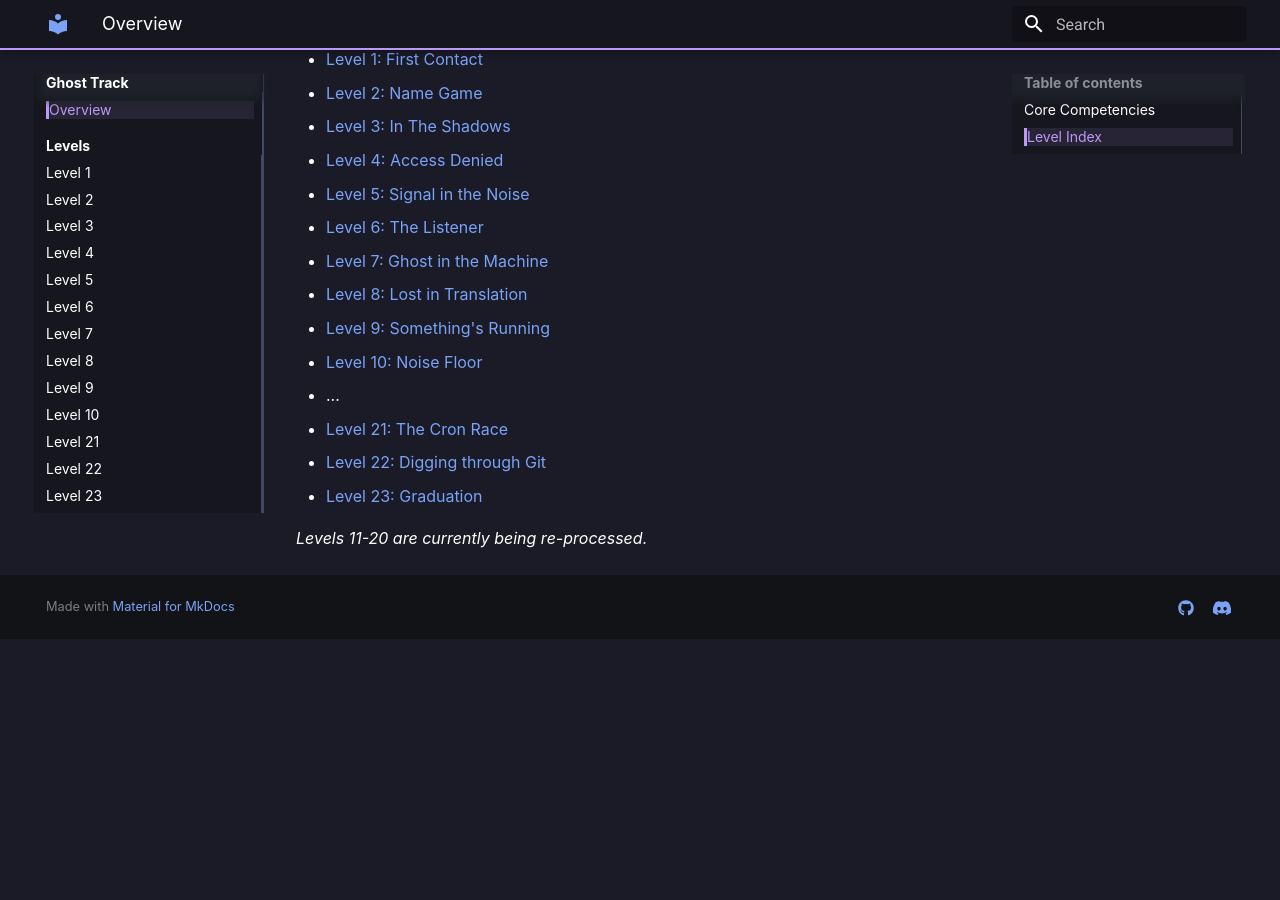
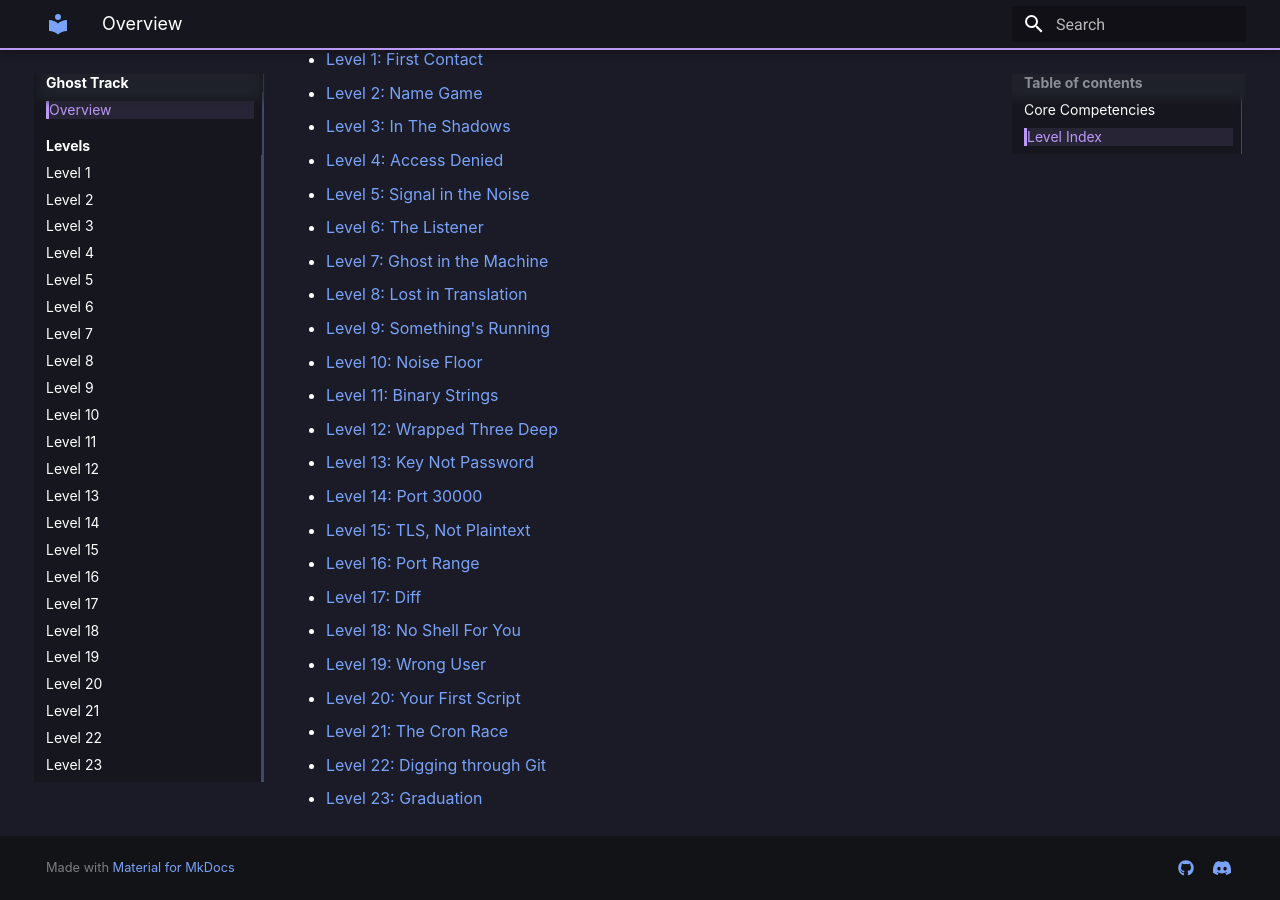
Before and after one commit to 0xm1sk/breachlab-docs, an MkDocs documentation site: the page built from docs/ghost/index.md, in a window 1280 px wide and 900 px high, scrolled down 978 px. Built offline with MkDocs 1.6.1 and Material for MkDocs 9.7.7, drawn with Linux system fonts in a browser that asks for light colours; before the commit the page ends 1617 px from its top, so only the background shows below that.

Commit message:
Update: added missing levels and indexs and phantom comming soon

```diff
--- a/docs/ghost/index.md
+++ b/docs/ghost/index.md
@@ -42,9 +42,16 @@ Using version control history to uncover leaked secrets in dirty repositories.
 - [Level 8: Lost in Translation](./lvl8.md)
 - [Level 9: Something's Running](./lvl9.md)
 - [Level 10: Noise Floor](./lvl10.md)
-- ...
+- [Level 11: Binary Strings](./lvl11.md)
+- [Level 12: Wrapped Three Deep](./lvl12.md)
+- [Level 13: Key Not Password](./lvl13.md)
+- [Level 14: Port 30000](./lvl14.md)
+- [Level 15: TLS, Not Plaintext](./lvl15.md)
+- [Level 16: Port Range](./lvl16.md)
+- [Level 17: Diff](./lvl17.md)
+- [Level 18: No Shell For You](./lvl18.md)
+- [Level 19: Wrong User](./lvl19.md)
+- [Level 20: Your First Script](./lvl20.md)
 - [Level 21: The Cron Race](./lvl21.md)
 - [Level 22: Digging through Git](./lvl22.md)
 - [Level 23: Graduation](./lvl23.md)
-
-*Levels 11-20 are currently being re-processed.*
--- a/mkdocs.yml
+++ b/mkdocs.yml
@@ -45,6 +45,16 @@ nav:
       - Level 8: ghost/lvl8.md
       - Level 9: ghost/lvl9.md
       - Level 10: ghost/lvl10.md
+      - Level 11: ghost/lvl11.md
+      - Level 12: ghost/lvl12.md
+      - Level 13: ghost/lvl13.md
+      - Level 14: ghost/lvl14.md
+      - Level 15: ghost/lvl15.md
+      - Level 16: ghost/lvl16.md
+      - Level 17: ghost/lvl17.md
+      - Level 18: ghost/lvl18.md
+      - Level 19: ghost/lvl19.md
+      - Level 20: ghost/lvl20.md
       - Level 21: ghost/lvl21.md
       - Level 22: ghost/lvl22.md
       - Level 23: ghost/lvl23.md
```
Also changed, not shown: docs/ghost/lvl11.md (added, +18 -0 lines), docs/ghost/lvl12.md (added, +15 -0 lines), docs/ghost/lvl13.md (added, +16 -0 lines), docs/ghost/lvl14.md (added, +17 -0 lines), docs/ghost/lvl15.md (added, +17 -0 lines), docs/ghost/lvl16.md (added, +19 -0 lines), docs/ghost/lvl17.md (added, +16 -0 lines), docs/ghost/lvl18.md (added, +16 -0 lines), docs/ghost/lvl19.md (added, +18 -0 lines), docs/ghost/lvl20.md (added, +20 -0 lines), docs/index.md (+1 -1 lines), docs/phantom/index.md (+1 -21 lines).
